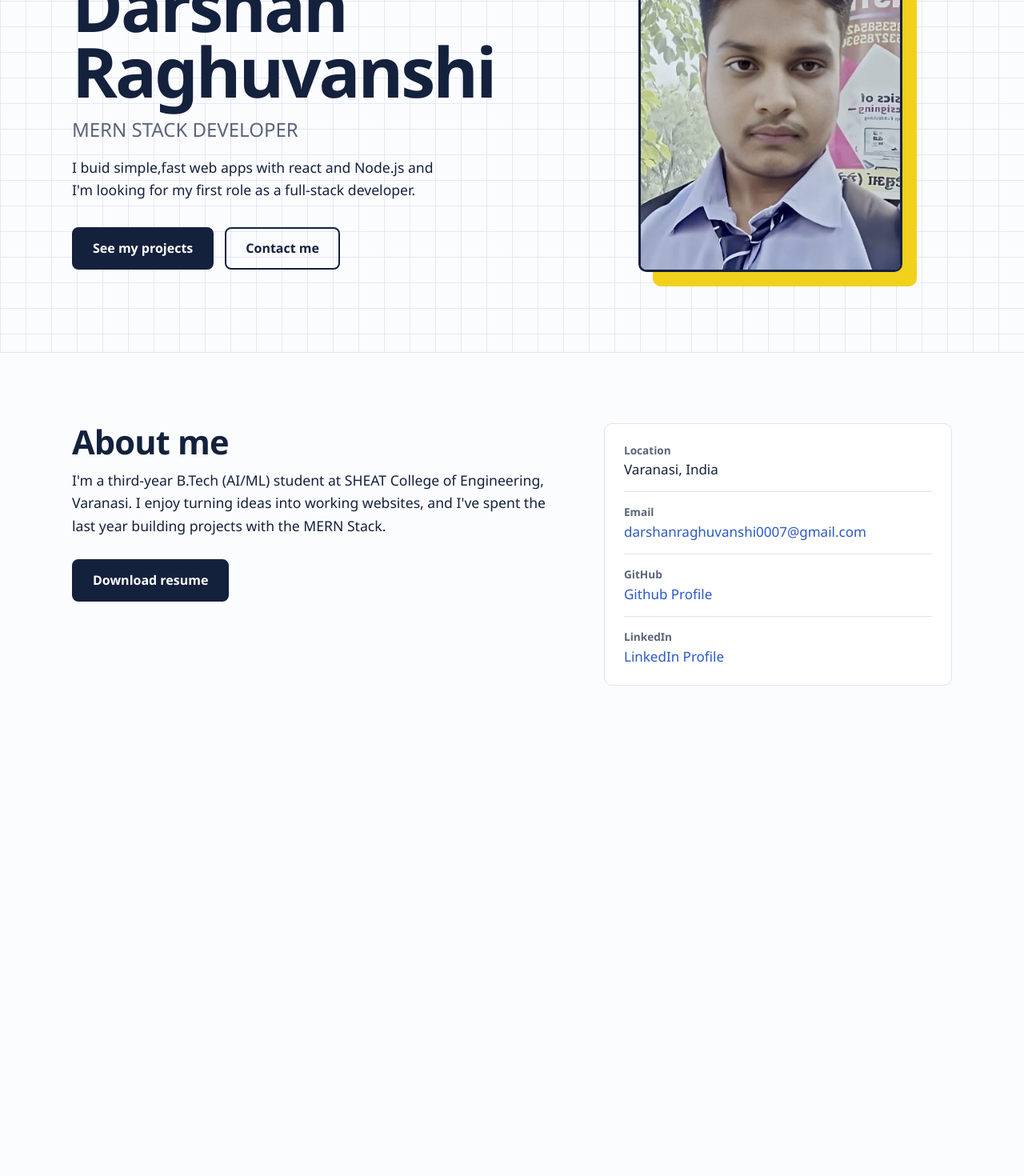
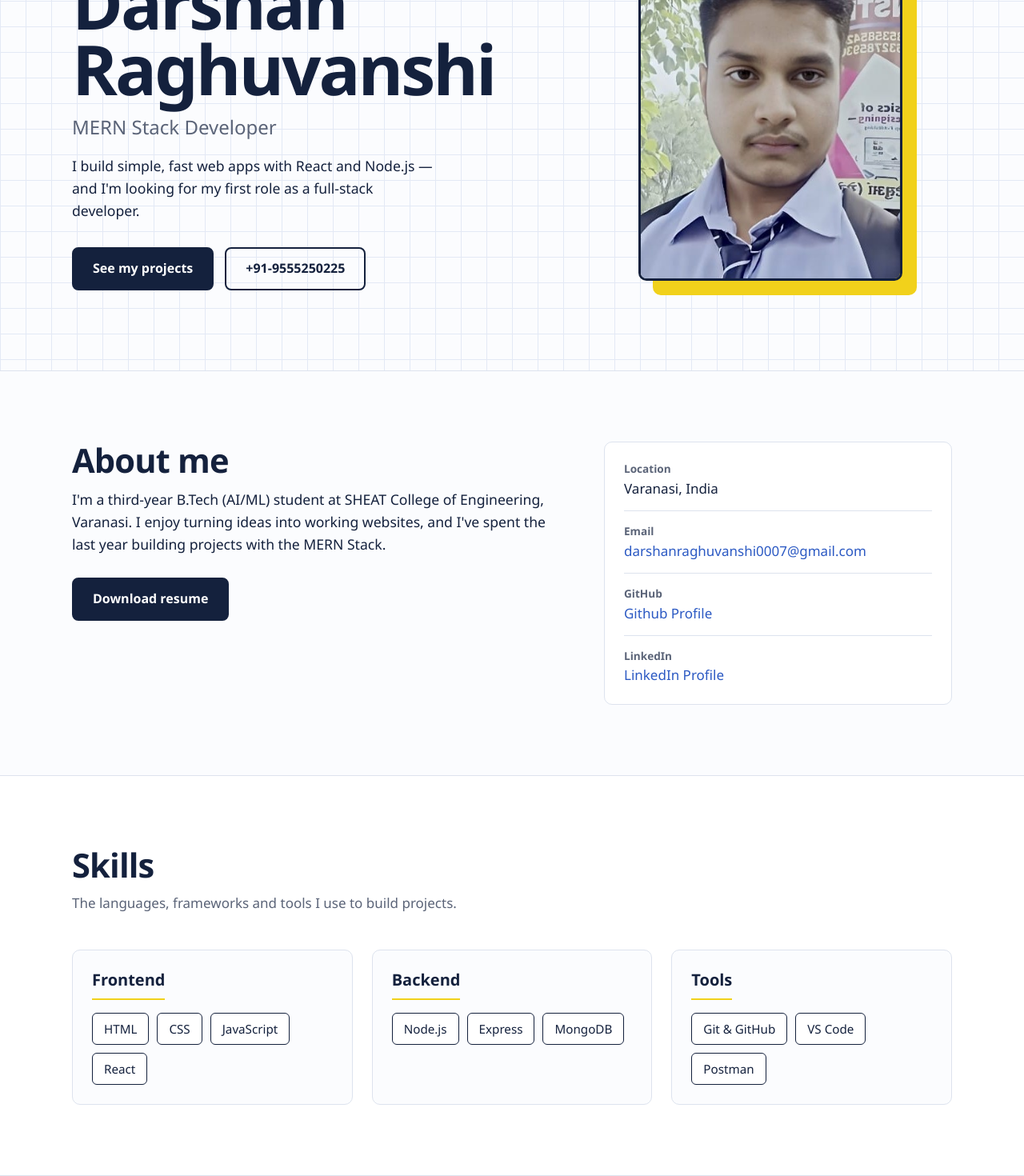
Before and after one commit to Darshan-Raghuvanshi/portfolio, a React (Vite) app in the folder client/: page / in a window 1280 px wide. Shown: the part 223-1693 px from the top of the page at 80% size. Before the commit the page ends 1168 px from the top, so only its background shows below. Built offline with nearby package versions, Linux system fonts and the light colour scheme.

Commit message:
update skill.jsx

```diff
--- a/client/src/App.jsx
+++ b/client/src/App.jsx
@@ -1,12 +1,15 @@
+import {profile,skills} from"./data";
 import Hero from "./components/Hero";
 import About from"./components/About";
 import Navbar from"./components/Navbar";
+import Skills from "./components/Skills";
 function App() {
   return (
     <>
-      <Navbar/>
-      <Hero />
-      <About/>
+      <Navbar profile = {profile}/>
+      <Hero profile= {profile} />
+      <About skills = {skills}/>
+      <Skills skills = {skills}/>
     </>
   );
 }
--- a/client/src/components/Hero.jsx
+++ b/client/src/components/Hero.jsx
@@ -1,27 +1,26 @@
 import "./Hero.css";
-function Hero(){
+function Hero({profile}){
     return (
         <section className="hero" id="home">
             <div className="container hero-inner">
               <div className="hero-text">
                 <p className="hero-greeting">Hi, I'm</p>
-                <h1 className="hero-name">Darshan Raghuvanshi</h1>
-                <h2 className="hero-title">MERN STACK DEVELOPER</h2>
+                <h1 className="hero-name">{profile.name}</h1>
+                <h2 className="hero-title">{profile.title}</h2>
                 <p className="hero-tagline">
-                    I buid simple,fast web apps with react and Node.js and I'm
-                    looking for my first role as a full-stack developer.
-                </p>
+                    {profile.tagline}
+                 </p>
                 <div className="hero-buttons">
                     <a href="#projects" className="btn btn-primary">
                         See my projects
                     </a>
                     <a href="#contact" className="btn btn-outline">
-                        Contact me
+                        {profile.contact}
                     </a>
                 </div>
               </div>
               <div className="hero-photo">
-                <img src="/profile.jpg" alt="Darshan Raghuvanshi" />
+                <img src= {profile.photo} alt= {profile.name}/>
               </div>
             </div>
          </section>
--- a/client/src/components/Navbar.jsx
+++ b/client/src/components/Navbar.jsx
@@ -1,6 +1,7 @@
 import { useState } from "react";
 import "./Navbar.css";
-function Navbar(){
+function Navbar({profile}){
+    console.log(profile)
     // menuOpen = is the mobile menu open right now? (true/false)
     const[menuOpen, setMenuOpen] =useState(false);
     function toggleMenu() {
@@ -13,7 +14,7 @@ function Navbar(){
         <header className="navbar">
             <nav className="container navbar-inner">
                 <a href="#home" className="navbar-logo" onClick={closeMenu}>
-                    Darshan Raghuvanshi
+                    {profile.name}
                 </a>
               <button
                 className="navbar-toggle"
--- /dev/null
+++ b/client/src/components/Skills.css
@@ -0,0 +1,42 @@
+/* ===== SKILLS ===== */
+.skills {
+  background: var(--white);
+  border-top: 1px solid var(--border);
+  border-bottom: 1px solid var(--border);
+}
+.skills-grid {
+  display: grid;
+  grid-template-columns: repeat(3, 1fr);
+  gap: 24px;
+}
+.skill-group {
+  border: 1.5px solid var(--border);
+  border-radius: var(--radius);
+  padding: 24px;
+  background: var(--paper);
+}
+.skill-group h3 {
+  font-size: 1.25rem;
+  margin-bottom: 16px;
+  padding-bottom: 12px;
+  border-bottom: 2px solid var(--marker);
+  display: inline-block;
+}
+.skill-list {
+  display: flex;
+  flex-wrap: wrap;
+  gap: 10px;
+}
+.skill-chip {
+  padding: 7px 14px;
+  background: var(--white);
+  border: 1.5px solid var(--ink);
+  border-radius: 6px;
+  font-weight: 500;
+  font-size: 0.95rem;
+}
+@media (max-width: 800px) {
+  .skills-grid {
+    grid-template-columns: 1fr;
+  }
+}
--- /dev/null
+++ b/client/src/components/Skills.jsx
@@ -0,0 +1,32 @@
+import { skills } from "../data";
+import "./Skills.css";
+function Skills({Skills}){
+    const categories = ["Frontend","Backend","Tools"];
+    return(
+    <section className="section skills" id="skills">
+        <div className="container">
+            <h2 className="section-title">Skills</h2>
+            <p className="section-subtitle">
+                The languages, frameworks and tools I use to build projects.
+            </p>
+               <div className="skills-grid">
+                 {categories.map((category)=>(
+                   <div className="skill-group" key={category}>
+                      <h3>{category}</h3>
+                      <div className="skill-list">
+                           {skills
+                            .filter((skill) => skill.category === category)
+                            .map((skill) => (
+                                <span className="skill-chip" key={skill._id}>
+                                    {skill.name}
+                                </span>
+                            ))}
+                      </div>
+                    </div>
+                 ))}
+               </div>
+        </div>
+    </section>
+    );
+}
+export default Skills;
--- /dev/null
+++ b/client/src/data.js
@@ -0,0 +1,35 @@
+// ALL the content of the portfolio lives here (for now).
+// Later (Class 10) this data will come from MongoDB instead.
+// We use "_id" because MongoDB gives every item an _id.
+
+export const profile = {
+  name: "Darshan Raghuvanshi",
+  title: "MERN Stack Developer",
+  tagline:
+    "I build simple, fast web apps with React and Node.js — " +
+    "and I'm looking for my first role as a full-stack developer.",
+  about:
+    "I'm a Third-year B.Tech (AI/ML) student at SHEAT College of " +
+    "Engineering, Varanasi. I enjoy turning ideas into working websites, " +
+    "and I've spent the last year building projects with the MERN stack.",
+  photo: "./profile.jpg",
+  contact:"+91-9555250225",
+  resumeUrl: "#",
+  email: "darshanraghuvanshi0007@gmail.com",
+  location: "Varanasi, India",
+  github: "https://github.com/Darshan-Raghuvanshi",
+  linkedin: "https://www.linkedin.com/in/darshan-raghuvanshi-4568563ba?utm_source=share_via&utm_content=profile&utm_medium=member_android",
+};
+
+export const skills = [
+  { _id: "1", name: "HTML", category: "Frontend" },
+  { _id: "2", name: "CSS", category: "Frontend" },
+  { _id: "3", name: "JavaScript", category: "Frontend" },
+  { _id: "4", name: "React", category: "Frontend" },
+  { _id: "5", name: "Node.js", category: "Backend" },
+  { _id: "6", name: "Express", category: "Backend" },
+  { _id: "7", name: "MongoDB", category: "Backend" },
+  { _id: "8", name: "Git & GitHub", category: "Tools" },
+  { _id: "9", name: "VS Code", category: "Tools" },
+  { _id: "10", name: "Postman", category: "Tools" },
+];
```
